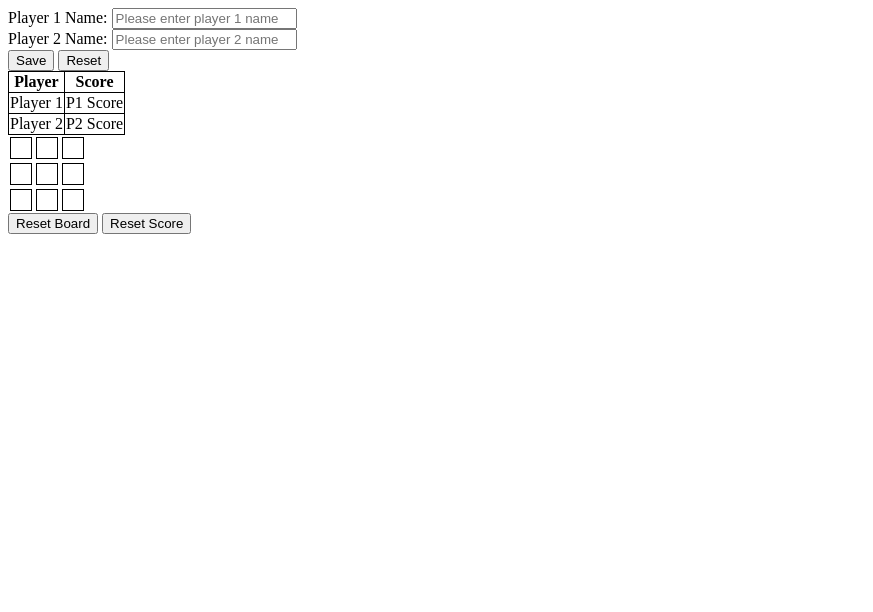
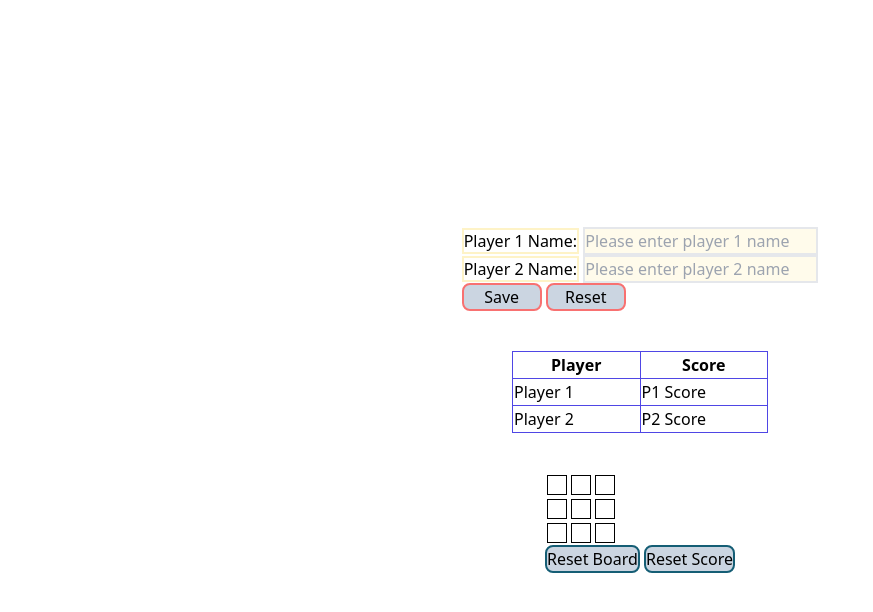
Before and after one commit to crestcere/tic-tack-toe, a website: page index.html in a window 1280 px wide. Shown: the whole page, without its empty margins (0-873 px from the left). Drawn offline with Linux system fonts and the light colour scheme.

Commit message:
Use tailwind css instead

```diff
--- a/index.html
+++ b/index.html
@@ -5,36 +5,41 @@
     <meta http-equiv="X-UA-Compatible" content="IE=edge">
     <meta name="viewport" content="width=device-width, initial-scale=1.0">
     <title>Tic-Tac-Toe</title>
-    <link rel="stylesheet" href="style.css">
+    <link href="./output.css" rel="stylesheet">
     <script src="js.js" defer></script>
 </head>
-<body>
+<body class="flex justify-center space-y-10 justify-center items-center flex-col h-screen">
     <form>
-        <label for="player1">Player 1 Name:</label>
-        <input type="text" id="player1" name="player1" placeholder="Please enter player 1 name"><br>
-        <label for="player2">Player 2 Name:</label>
-        <input type="text" id="player2" name="player2" placeholder="Please enter player 2 name"><br>
-        <input type="submit" class="savebutton" value="Save">
-        <button type="button">Reset</button>
+        <label class="border-2 border-amber-100" for="player1">Player 1 Name:</label>
+        <input class="border-2 border-solid bg-amber-50" type="text" id="player1" name="player1" placeholder="Please enter player 1 name"><br>
+        <label class="border-2 border-amber-100" for="player2">Player 2 Name:</label>
+        <input class="border-2 border-solid bg-amber-50" type="text" id="player2" name="player2" placeholder="Please enter player 2 name"><br>
+        <input class="border-2 border-solid bg-slate-300 border-red-400 rounded-lg w-20 savebutton" type="submit" value="Save">
+        <button class="border-2 border-solid bg-slate-300 border-red-400 rounded-lg w-20 " type="button">Reset</button>
     </form>
-    <table>
-        <tr>
-            <th>Player</th>
+    <table class="table-fixed border border-indigo-600 w-1/5">
+        <thead>
+            <tr class="border-b border-indigo-600">
+                <th class="border-r border-indigo-600">Player</th>
                 <th>Score</th>
             </tr>
-        <tr>
-            <td class="p1-name">Player 1</td>
+        </thead>
+        <tbody>
+            <tr class="border-b border-indigo-600">
+                <td class="p1-name border-r border-indigo-600">Player 1</td>
                 <td class="p1-score">P1 Score</td>
             </tr>
             <tr>
-            <td class="p2-name">Player 2</td>
+                <td class="p2-name border-r border-indigo-600">Player 2</td>
                 <td class="p2-score">P2 Score</td>
             </tr>
+        </tbody>
     </table>
+    <div class="">
         <div class="body">BODY</div>
-    <div class="board-buttons">
-        <button class="reset-board">Reset Board</button>
-        <button class="reset-score">Reset Score</button>
+        <button class="reset-board border-2 bg-slate-300 border-solid border-cyan-800 rounded-lg hover:border-dotted">Reset Board</button>
+        <button class="reset-score border-2 bg-slate-300 border-solid border-cyan-800 rounded-lg hover:border-dotted">Reset Score</button>
     </div>
+
 </body>
 </html>
--- /dev/null
+++ b/package.json
@@ -0,0 +1,5 @@
+{
+  "devDependencies": {
+    "tailwindcss": "^3.3.1"
+  }
+}
--- a/style.css
+++ /dev/null
@@ -1,4 +0,0 @@
-table, tr, td, th {
-    border: solid 1px black;
-    border-collapse: collapse;
-}
--- /dev/null
+++ b/tailwind.config.js
@@ -0,0 +1,8 @@
+/** @type {import('tailwindcss').Config} */
+module.exports = {
+  content: ["./*.{html,js}"],
+  theme: {
+    extend: {},
+  },
+  plugins: [],
+}
```
Also changed, not shown: input.css (added, +8 -0 lines), output.css (added), 1 other file. Lines whose indentation alone changed are shown as unchanged.
